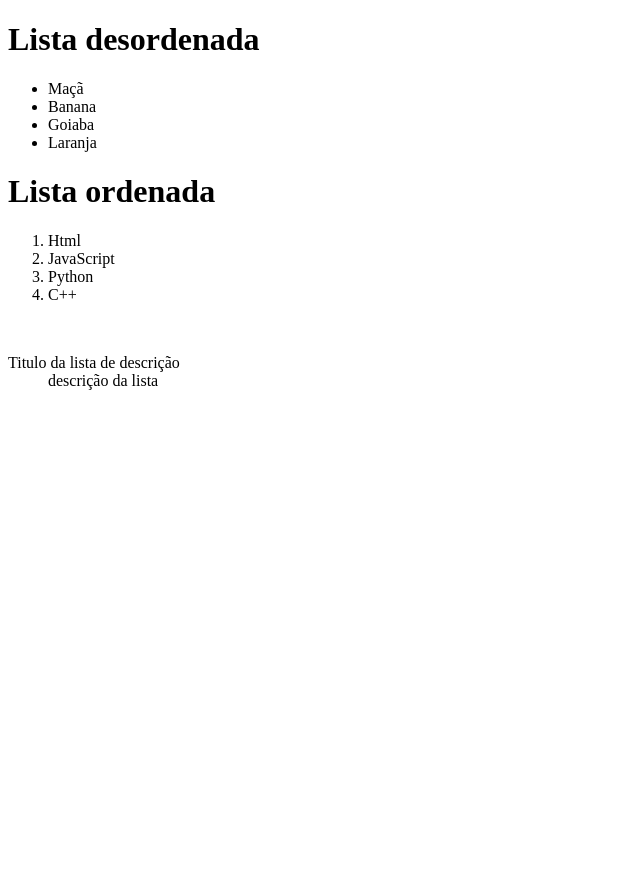
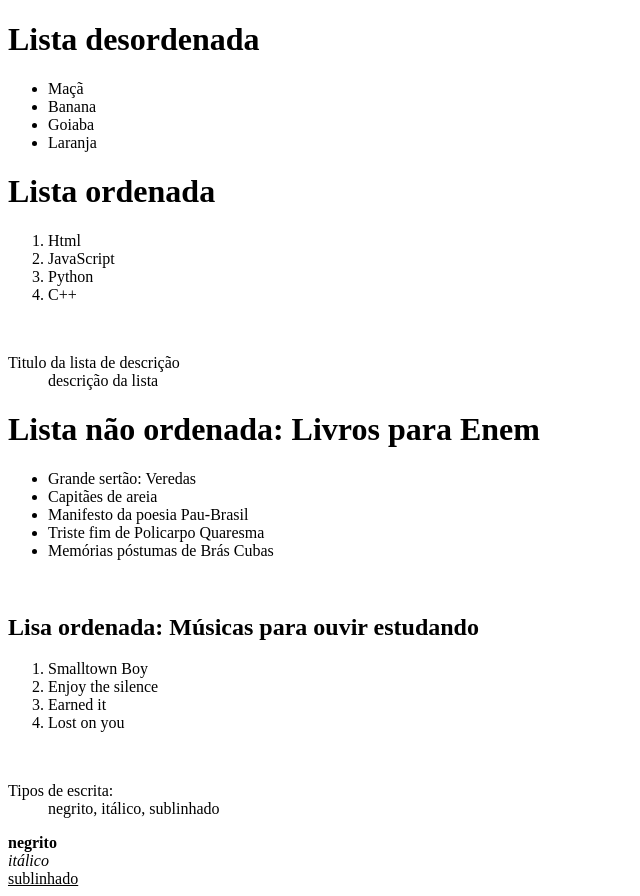
Before and after one commit to kathlourenco/html, a plain HTML site: page index.html in a window 1280 px wide. Shown: the whole page, without its empty margins (0-640 px from the left). Before the commit the page ends 800 px from the top, so only its background shows below. Drawn offline with Linux system fonts and the light colour scheme.

Commit message:
Update index.html

```diff
--- a/index.html
+++ b/index.html
@@ -39,3 +39,43 @@
 
 </body>
 </html>
+
+
+
+
+<!DOCTYPE html>
+<html lang="pt-br">
+<head>
+    <meta charset="UTF-8">
+    <meta name="viewport" content="width=device-width, initial-scale=1.0">
+    <title>Listas</title>
+</head>
+<body>
+    <h1>Lista não ordenada: Livros para Enem</h1>
+    <ul>
+        <li>Grande sertão: Veredas</li>
+        <li>Capitães de areia</li>
+        <li>Manifesto da poesia Pau-Brasil</li>
+        <li>Triste fim de Policarpo Quaresma</li>
+        <li>Memórias póstumas de Brás Cubas</li>
+    </ul>
+<br>
+    <h2>Lisa ordenada: Músicas para ouvir estudando</h2>
+    <ol>
+        <li>Smalltown Boy</li>
+        <li>Enjoy the silence</li>
+        <li>Earned it</li>
+        <li>Lost on you</li>
+    </ol>
+<br>
+    <dl>
+        <dt>Tipos de escrita:</dt>
+        <dd>negrito, itálico, sublinhado</dd>
+    </dl>
+    <b>negrito</b> <br>
+    <i>itálico</i> <br>
+    <u>sublinhado</u>
+
+
+</body>
+</html>
```
